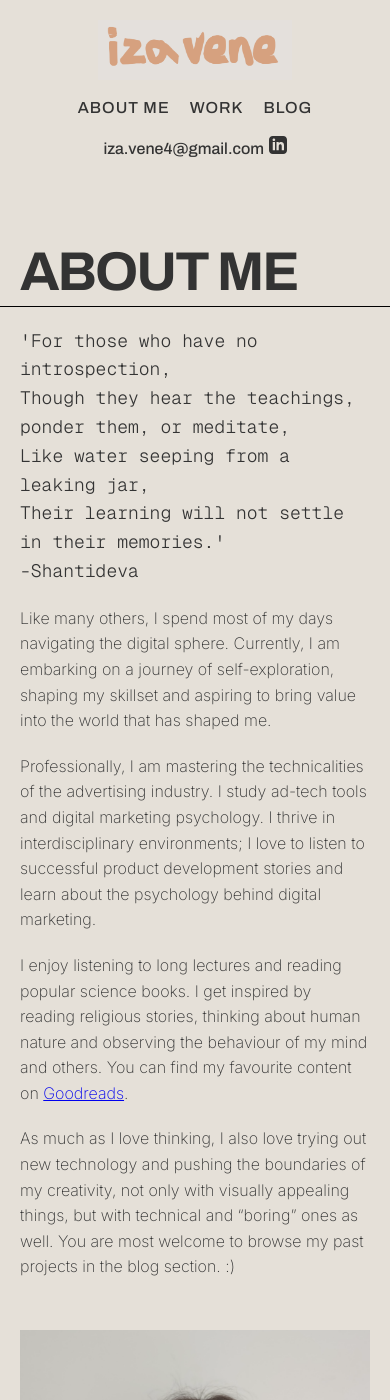
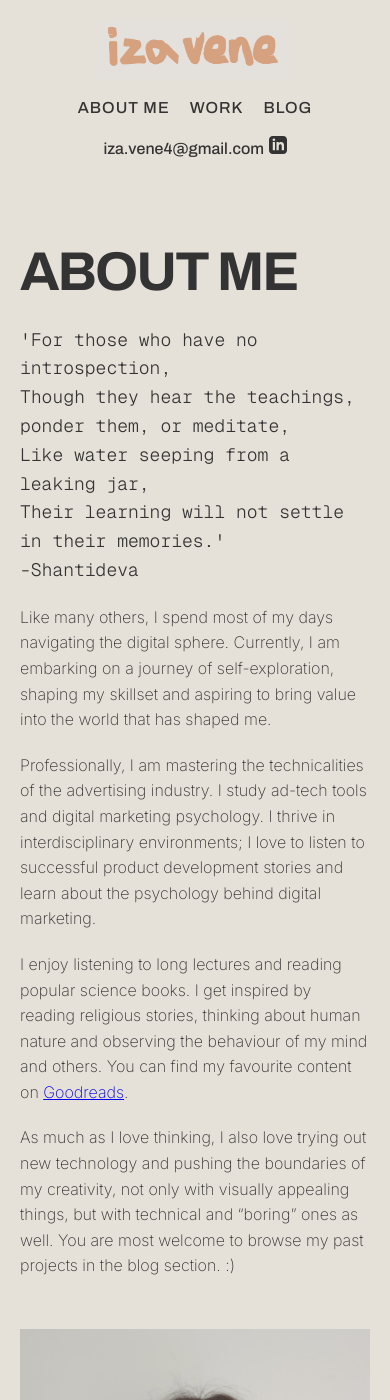
Before and after one commit to vendi525/vendi525.github.io, a Jekyll site: the page built from index.html, in a window 390 px wide and 1400 px high. Built offline with Jekyll 4.4.1, drawn with Linux system fonts in a browser that asks for light colours.

Commit message:
Adjust blog entry width and border styles

```diff
--- a/assets/css/style.css
+++ b/assets/css/style.css
@@ -257,20 +257,18 @@
     margin-left: -50vw;
     padding: 0 20px 10px 20px;
     box-sizing: border-box;
-    border-bottom: 1px solid #000;
   }
 
   /* Edge-to-Edge Blog Entries */
   .blog-entry {
     max-width: 100%;
-    width: 100vw;
+    width: auto;
     position: relative;
     left: 50%;
     margin-left: -50vw;
     padding: 30px 20px;
     box-sizing: border-box;
-    border-top: none;
-    border-bottom: 1px solid #000; /* Maintains the list look */
+    border-top: 1px solid #000; /* Maintains the list look */
   }
 
 
```
